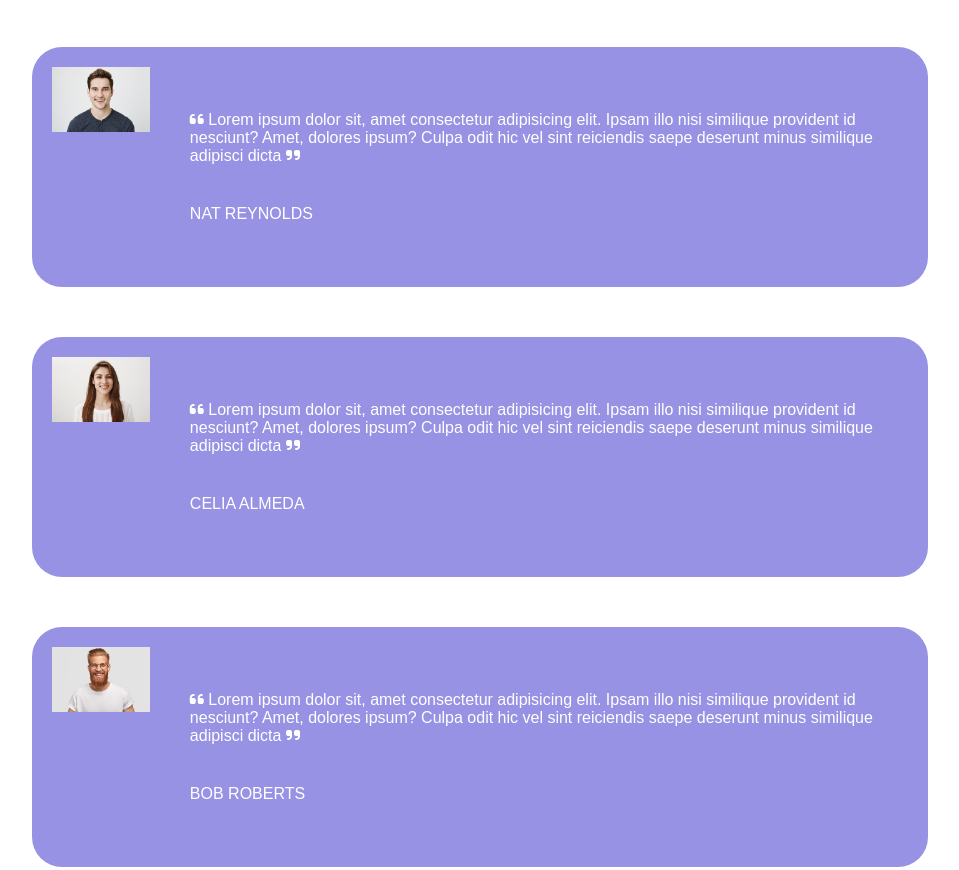
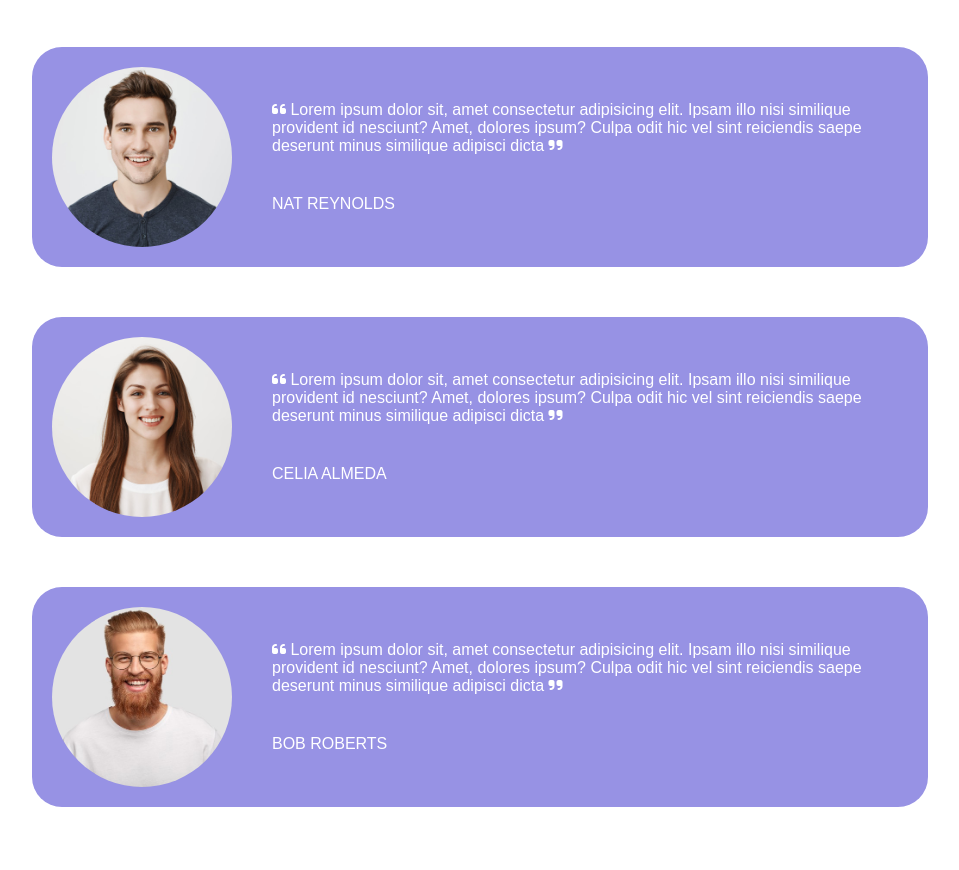
Before and after one commit to RominaMalimban/htmlcss-responsive-layout, a plain HTML site: page index.html in a window 1280 px wide. Shown: the part 2120-2990 px from the top of the page, without its empty margins (160-1119 px from the left). Drawn offline with Linux system fonts and the light colour scheme.

Commit message:
finalizzazione section 3

```diff
--- a/css/style.css
+++ b/css/style.css
@@ -220,11 +220,10 @@ main{
     padding: 20px;
 }
 
-.feedback .round-image{
-    width: 200px;
-    height: 200px;
-
-
+.feedback img{
+    height: 180px;
+    width: 180px;
+    object-fit: cover;
     border-radius: 50%;
 }
 
--- a/index.html
+++ b/index.html
@@ -132,9 +132,9 @@
 
                 <div>
                     <div class="feedback">
-                        <div class="round-image">
-                            <img src="img/testimonial1.jpg" alt="testimonial man">
-                        </div>
+
+                        <img src="img/testimonial1.jpg" alt="testimonial man">
+
                         <div class="description">
                             <p>
                                 <i class="fa-solid fa-quote-left"></i>
@@ -146,9 +146,9 @@
                     </div>
 
                     <div class="feedback">
-                        <div class="round-image">
-                            <img src="img/testimonial2.jpg" alt="testimonial woman">
-                        </div>
+
+                        <img src="img/testimonial2.jpg" alt="testimonial woman">
+
                         <div class="description">
                             <p>
                                 <i class="fa-solid fa-quote-left"></i>
@@ -161,9 +161,9 @@
                     </div>
 
                     <div class="feedback">
-                        <div class="round-image">
-                            <img src="img/testimonial3.jpg" alt="testimonial man">
-                        </div>
+
+                        <img src="img/testimonial3.jpg" alt="testimonial man">
+
                         <div class="description">
                             <p>
                                 <i class="fa-solid fa-quote-left"></i>
```
